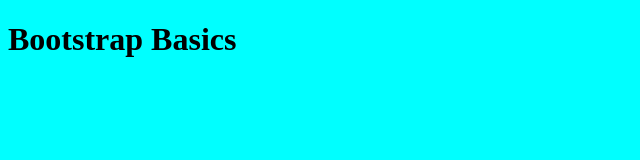
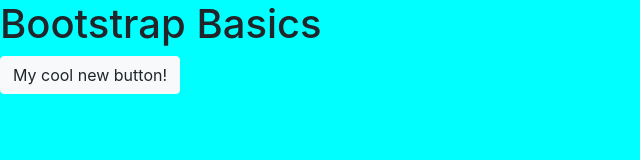
Before and after one commit to phillipsja97/bootstrap, a plain HTML site: page index.html in a window 1280 px wide. Shown: the whole page, without its empty margins (0-640 px from the left). Drawn offline with nearby package versions, Linux system fonts and the light colour scheme.

Commit message:
updated html with bootstrap

```diff
--- a/index.html
+++ b/index.html
@@ -5,10 +5,12 @@
     <meta name="viewport" content="width=device-width, initial-scale=1.0">
     <meta http-equiv="X-UA-Compatible" content="ie=edge">
     <title>Bootstrap Basics</title>
+    <link rel="stylesheet" href="https://stackpath.bootstrapcdn.com/bootstrap/4.3.1/css/bootstrap.min.css" integrity="sha384-ggOyR0iXCbMQv3Xipma34MD+dH/1fQ784/j6cY/iJTQUOhcWr7x9JvoRxT2MZw1T" crossorigin="anonymous">
     <link rel="stylesheet" href="./main.css">
 </head>
 <body>
     <h1>Bootstrap Basics</h1>
+    <button type="button" class="btn btn-light">My cool new button!</button>
     <script src="./main.js"></script>
 
 </body>
```
